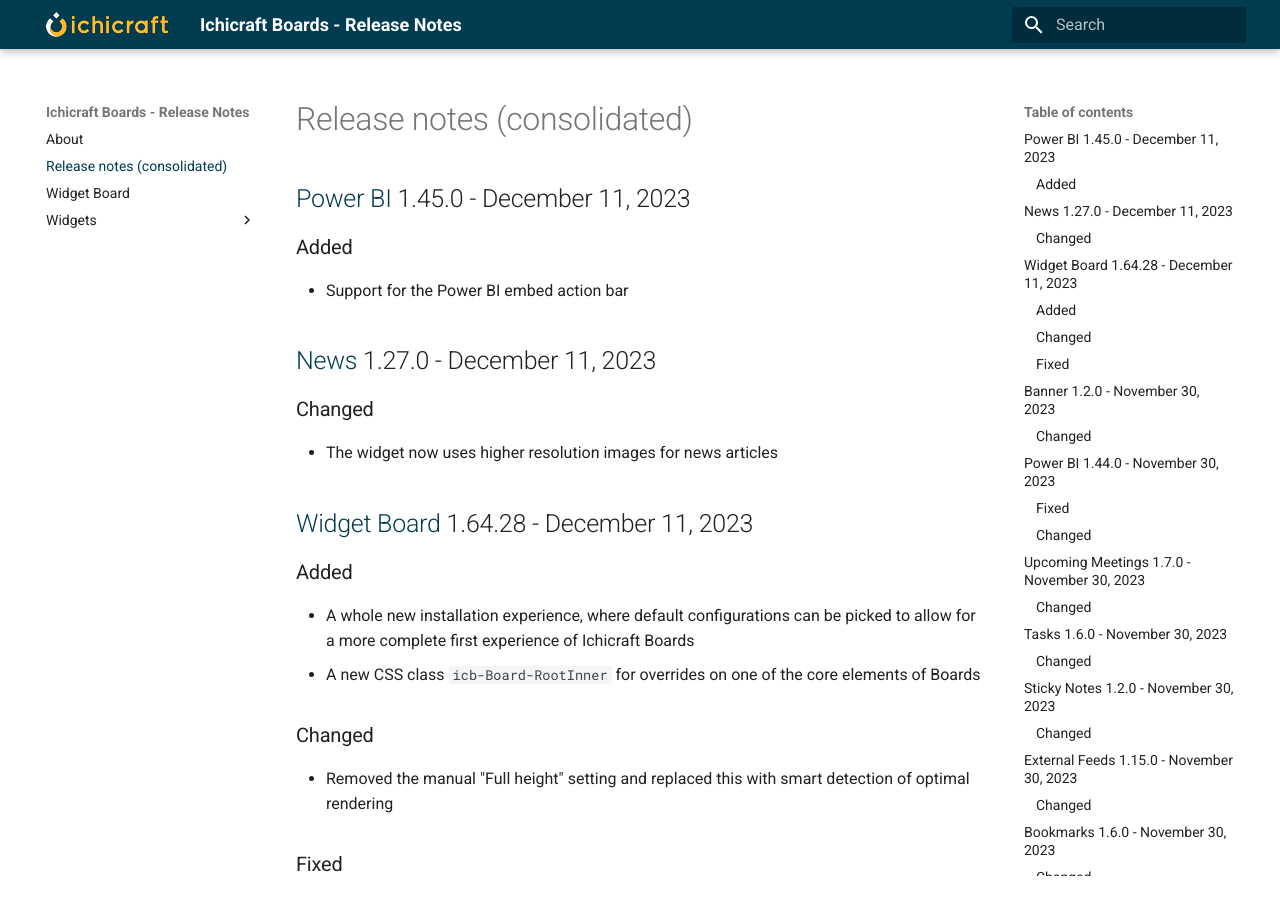
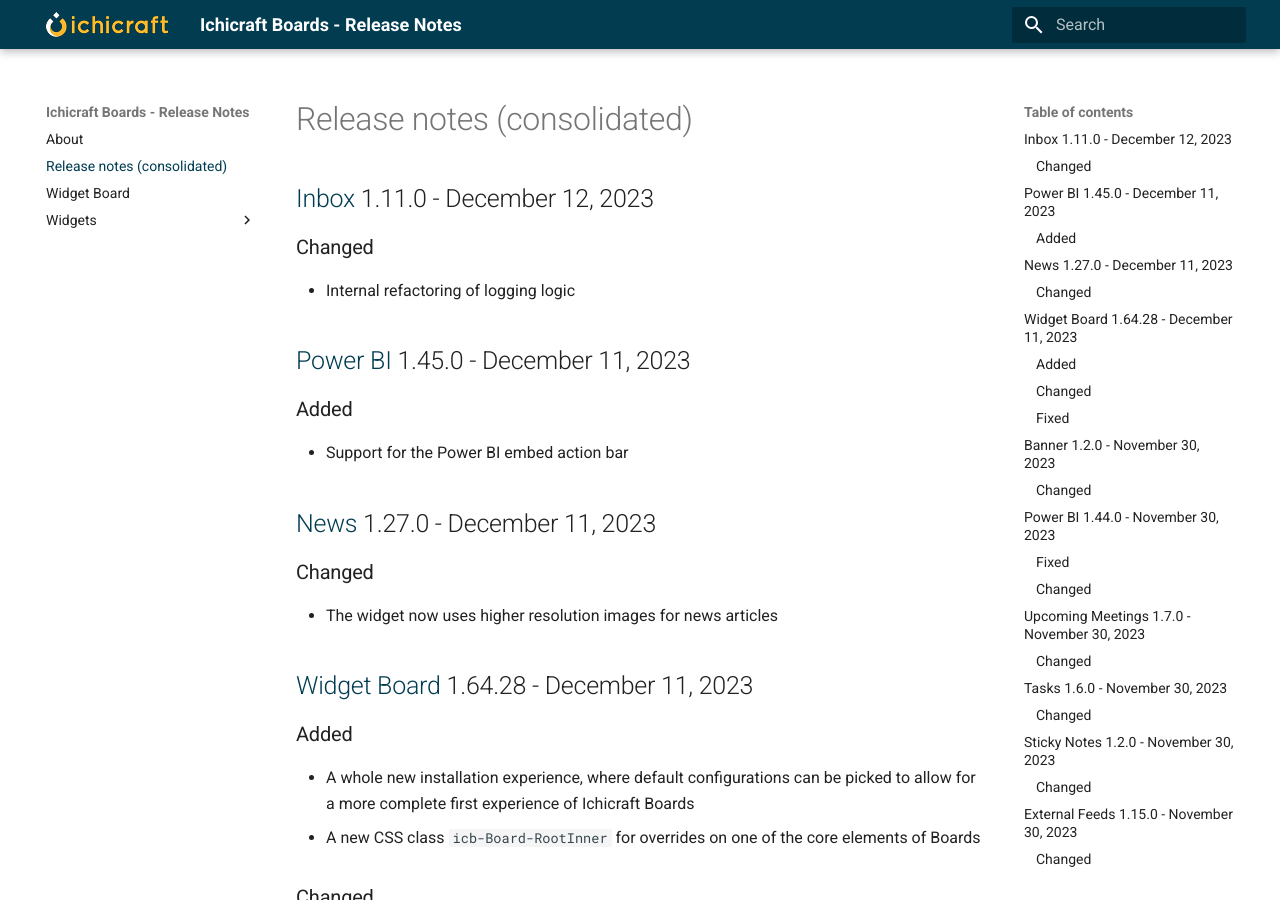
Before and after one commit to ichicraft/widgets-docs, an MkDocs documentation site: the page built from docs/Release-notes-(consolidated).md, in a window 1280 px wide and 900 px high. Built offline with MkDocs 1.6.1 and Material for MkDocs 9.7.7, drawn with Linux system fonts in a browser that asks for light colours.

Commit message:
Release notes updated by BuildService

```diff
--- a/docs/Release-notes-(consolidated).md
+++ b/docs/Release-notes-(consolidated).md
@@ -1,3 +1,8 @@
+## [Inbox](./Widgets/Inbox.md) 1.11.0 - December 12, 2023
+
+### Changed
+- Internal refactoring of logging logic
+
 ## [Power BI](./Widgets/Power BI.md) 1.45.0 - December 11, 2023
 
 ### Added
--- a/docs/Widgets/Inbox.md
+++ b/docs/Widgets/Inbox.md
@@ -1,3 +1,8 @@
+## 1.11.0 - December 12, 2023
+
+### Changed
+- Internal refactoring of logging logic
+
 ## 1.10.0 - November 30, 2023
 
 ### Changed
```
